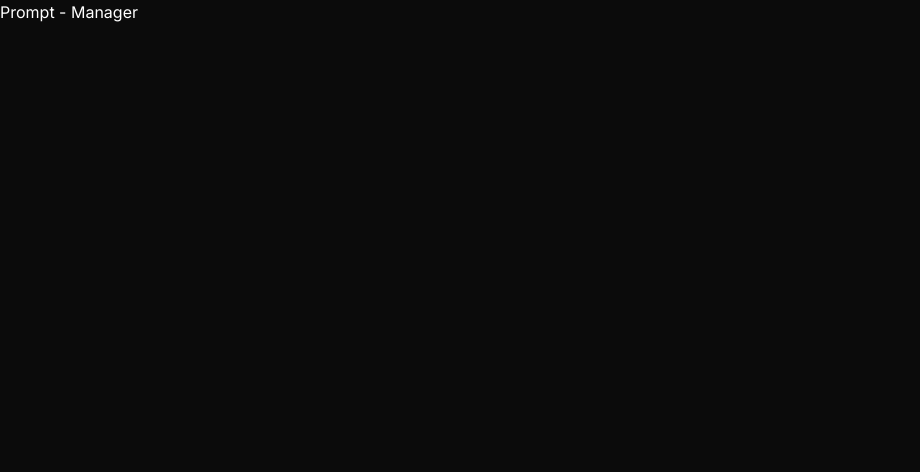
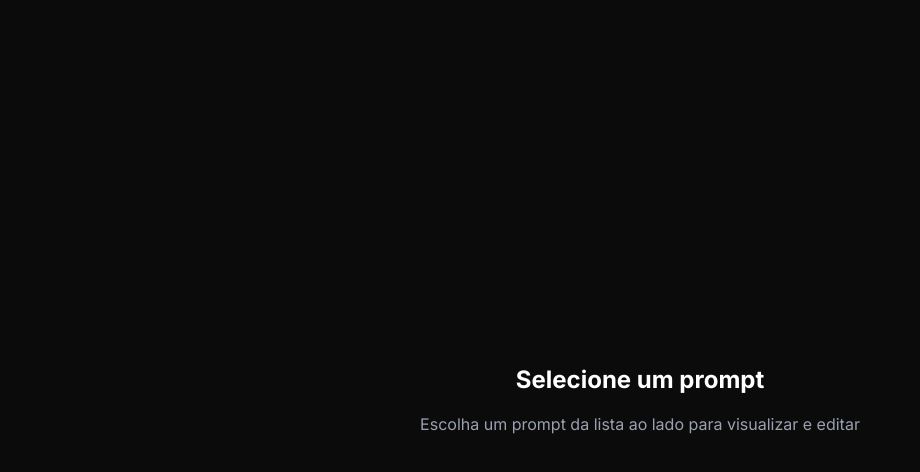
Before and after one commit to jpmuniz/prompt-manager, a Next.js app: page / in a window 1280 px wide. Shown: the top 472 px of the page, without its empty margins (0-920 px from the left). Built offline with nearby package versions, Linux system fonts and the light colour scheme.

Commit message:
Implements home page

```diff
--- a/src/app/layout.tsx
+++ b/src/app/layout.tsx
@@ -19,9 +19,17 @@
   children: React.ReactNode;
 }>) {
   return (
-    <html lang="en">
-      <body className={`${inter.variable} antialiased bg-gray-900 text-white`}>
-        {children}
+    <html lang="pt-BR" className={`${inter.variable} min-h-dvh bg-gray-900`}>
+      <body
+        className={`${inter.className} antialiased min-h-dvh bg-gray-900 text-white`}
+      >
+        <section className="flex h-screen">
+          <main className="relative flex-1 overflow-auto min-w-0">
+            <div className="p-4 sm:p-6 md:p-8 max-w-full md:max-w-3xl mx-auto h-full">
+              {children}
+            </div>
+          </main>
+        </section>
       </body>
     </html>
   );
--- a/src/app/page.tsx
+++ b/src/app/page.tsx
@@ -1,7 +1,14 @@
 export default function Home() {
   return (
-    <div>
-      <h2>Prompt - Manager</h2>
-    </div>
+    <section className="flex min-h-full">
+      <div className="flex flex-1 items-center justify-center">
+        <div className="text-center">
+          <h1 className="text-2xl font-bold mb-4">Selecione um prompt</h1>
+          <p className="text-gray-400">
+            Escolha um prompt da lista ao lado para visualizar e editar
+          </p>
+        </div>
+      </div>
+    </section>
   );
 }
```
